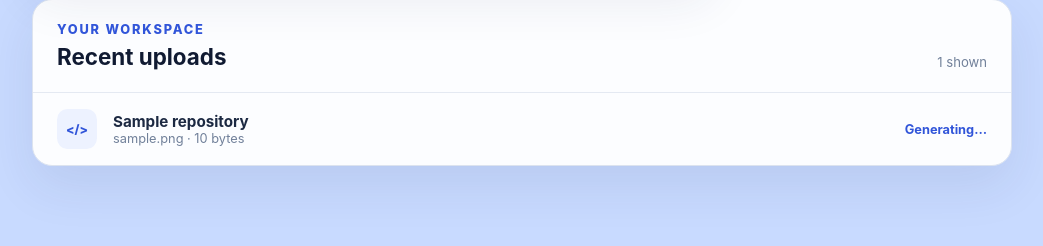
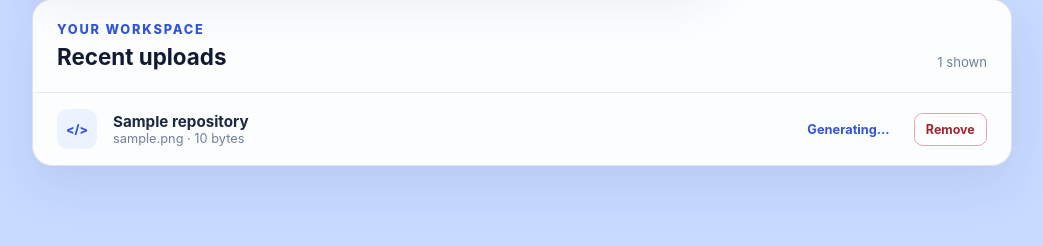
Before and after one commit to mtgizaw/VivaRepo, a Django app: page /repositories/upload/ in a window 1280 px wide. Shown: the part 1023-1269 px from the top of the page, without its empty margins (118-1161 px from the left). Run offline with Django 5.2, Linux system fonts and the light colour scheme; a user stored in the database is signed in; tables that the repository leaves empty hold one stand-in row (values such as "Sample post"); some libraries are stand-ins or nearby versions.

Commit message:
Added repository deletion.

```diff
--- a/projects/urls.py
+++ b/projects/urls.py
@@ -22,6 +22,11 @@ urlpatterns = [
         name="repository_detail",
     ),
     path(
+        "repositories/<int:repository_id>/delete/",
+        views.delete_repository,
+        name="delete_repository",
+    ),
+    path(
         "repositories/<int:repository_id>/generate-questions/",
         views.generate_repository_questions,
         name="generate_repository_questions",
--- a/projects/views.py
+++ b/projects/views.py
@@ -180,12 +180,33 @@ def upload_repository(request: HttpRequest) -> HttpResponse:
         )
         return redirect("projects:upload_repository")
 
-    repositories = request.user.repositories.select_related("question_set").all()[:6]
+    repositories = request.user.repositories.select_related("question_set").all()
     return render(
         request,
         "projects/upload_repository.html",
         {"form": form, "repositories": repositories},
     )
+
+
+@login_required
+@require_POST
+def delete_repository(request: HttpRequest, repository_id: int) -> HttpResponse:
+    """Delete a repository owned by the signed-in user and its stored archive."""
+    repository = get_object_or_404(
+        Repository,
+        pk=repository_id,
+        uploaded_by=request.user,
+    )
+    repository_name = repository.name
+    archive_name = repository.archive.name
+    archive_storage = repository.archive.storage
+
+    repository.delete()
+    if archive_name:
+        archive_storage.delete(archive_name)
+
+    messages.success(request, f'"{repository_name}" was removed.')
+    return redirect("projects:upload_repository")
 
 
 @login_required
--- a/static/css/site.css
+++ b/static/css/site.css
@@ -740,12 +740,49 @@ h1 {
     padding: 1rem 1.5rem;
 }
 
-.repository-list > * + * {
+.repository-list-item {
+    display: grid;
+    grid-template-columns: minmax(0, 1fr) auto;
+    align-items: stretch;
+}
+
+.repository-list-item + .repository-list-item {
     border-top: 1px solid #edf0f5;
 }
 
 .repository-row-form {
+    min-width: 0;
     margin: 0;
+}
+
+.repository-remove-form {
+    display: flex;
+    align-items: center;
+    margin: 0;
+    padding-right: 1.5rem;
+}
+
+.repository-remove {
+    padding: 0.5rem 0.7rem;
+    border: 1px solid #e4a6aa;
+    border-radius: 0.55rem;
+    color: #a3262f;
+    background: #fff;
+    font: inherit;
+    font-size: 0.78rem;
+    font-weight: 750;
+    cursor: pointer;
+    transition: border-color 150ms ease, background 150ms ease;
+}
+
+.repository-remove:hover {
+    border-color: #c3444d;
+    background: #fff1f2;
+}
+
+.repository-remove:focus-visible {
+    outline: 3px solid rgba(195, 68, 77, 0.22);
+    outline-offset: 2px;
 }
 
 .repository-row-action {
--- a/templates/projects/upload_repository.html
+++ b/templates/projects/upload_repository.html
@@ -95,6 +95,7 @@
             </div>
             <div class="repository-list">
                 {% for repository in repositories %}
+                    <div class="repository-list-item">
                         {% if repository.question_set.status == "complete" %}
                             <a class="repository-row repository-row-action" href="{% url 'projects:repository_detail' repository.pk %}">
                                 <div class="repository-icon" aria-hidden="true">&lt;/&gt;</div>
@@ -119,6 +120,11 @@
                                 </button>
                             </form>
                         {% endif %}
+                        <form class="repository-remove-form" method="post" action="{% url 'projects:delete_repository' repository.pk %}" data-remove-form data-repository-name="{{ repository.name }}">
+                            {% csrf_token %}
+                            <button class="repository-remove" type="submit" aria-label="Remove {{ repository.name }}">Remove</button>
+                        </form>
+                    </div>
                 {% endfor %}
             </div>
         </section>
@@ -136,5 +142,14 @@
             label.textContent = "Generating questions…";
         });
     });
+
+    document.querySelectorAll("[data-remove-form]").forEach((form) => {
+        form.addEventListener("submit", (event) => {
+            const repositoryName = form.dataset.repositoryName;
+            if (!window.confirm(`Remove "${repositoryName}" and its generated assessment? This cannot be undone.`)) {
+                event.preventDefault();
+            }
+        });
+    });
 </script>
 {% endblock %}
```
Also changed, not shown: projects/tests/test_repository_upload.py (+63 -0 lines). Lines whose indentation alone changed are shown as unchanged.
